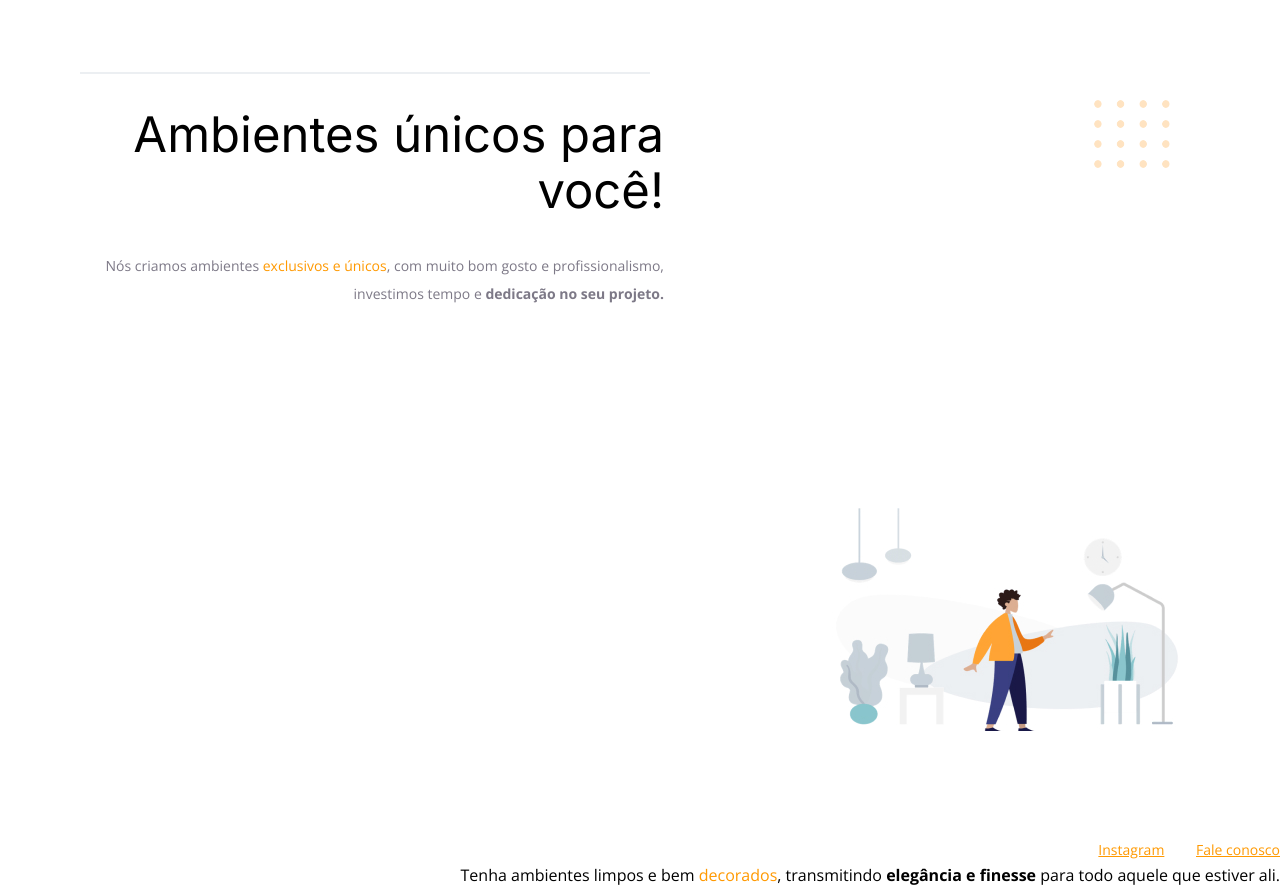
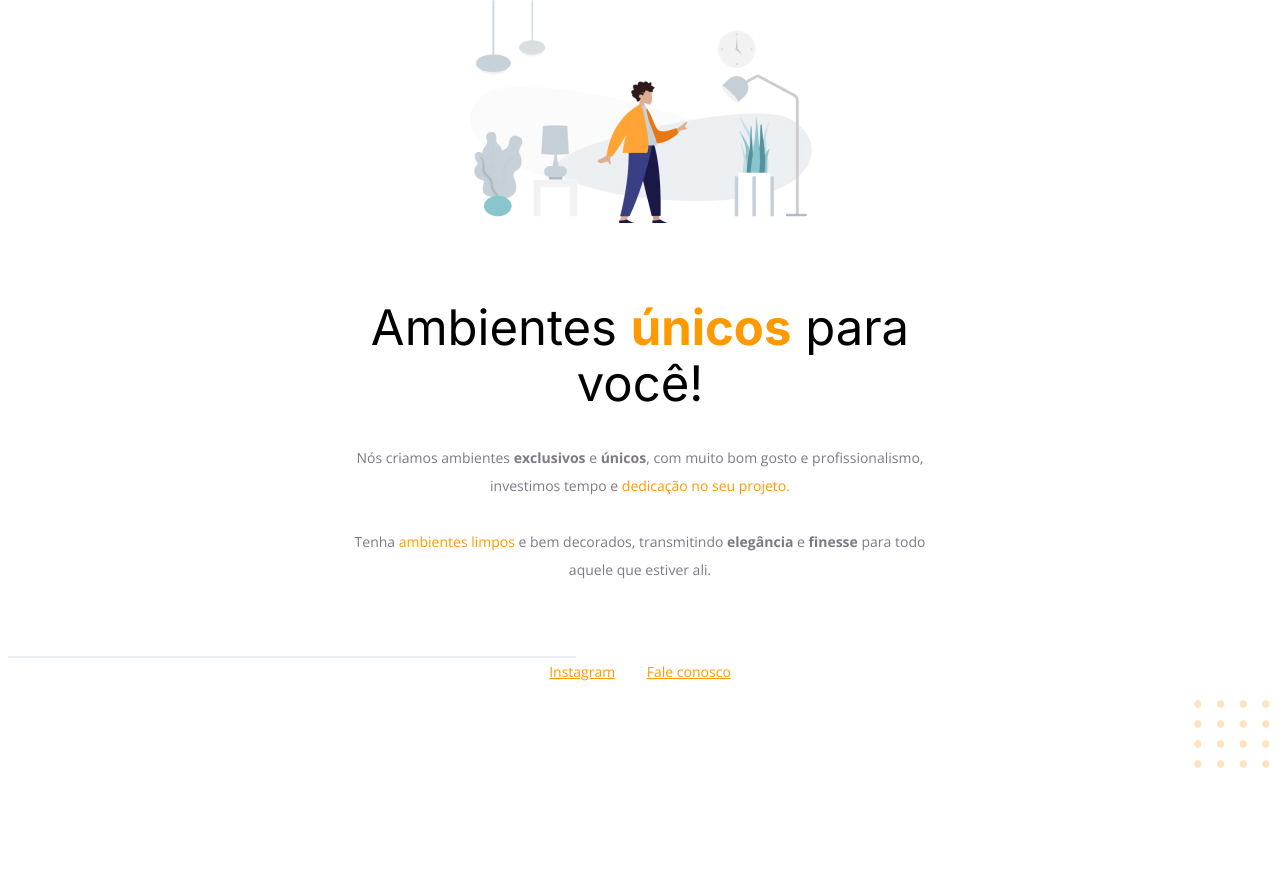
Before and after one commit to taianekarine/Explorer-Stage-02-Desafio-Fase-01, a plain HTML site: page index.html in a window 1280 px wide. After the commit the page ends 800 px from the top, so only its background shows below. Drawn offline with nearby package versions, Linux system fonts and the light colour scheme.

Commit message:
Codigo reorganizado

```diff
--- a/index.html
+++ b/index.html
@@ -1,7 +1,5 @@
-<!-- Instrução que define o tipo do documento. -->
 <!DOCTYPE html>
-<html lang="pt-br">
-  <!-- Tag <head> contém as instruções para a página -->
+<html lang="pt-BR">
   <head>
     <link rel="preconnect" href="https://fonts.googleapis.com" />
     <link rel="preconnect" href="https://fonts.gstatic.com" crossorigin />
@@ -17,35 +15,31 @@
     <link rel="stylesheet" href="style.css" />
   </head>
 
-  <!-- Tag <body> é o corpo do documento, onde tem as informações que serão mostradas. -->
   <body>
     <div id="hero">
-      <div class="line"></div>
-      <h1>Ambientes únicos para você!</h1>
+      <img src="images/img1.jpg" alt="Desenho de uma pessoa vestindo uma camisa amarela em uma sala com Móveis"/>
+
+      <h1>Ambientes <span>únicos</span> para você!</h1>
       <p>
-        Nós criamos ambientes <span>exclusivos e únicos</span>, com muito
+        Nós criamos ambientes <strong>exclusivos</strong> e <strong>únicos</strong>, com muito
         bom gosto e profissionalismo, investimos tempo e
-        <strong>dedicação no seu projeto.</strong>
+        <span>dedicação no seu projeto.</span>
 
         <br />
         <br />
+
+        Tenha <span>ambientes limpos</span> e bem decorados, transmitindo
+        <strong>elegância</strong> e <strong>finesse</strong>
+        para todo aquele que estiver ali.
       </p>
     </div>
-    <img
-      src="images/img1.jpg"
-      alt="Desenho de uma pessoa vestindo uma camisa amarela em uma sala com Móveis"
-    />
 
     <div id="footer">
-      <a target="_blank" href="https://instagram.com/moveisparavoce"
-        >Instagram</a
-      >
+      <div class="line"></div>
+
+      <a target="_blank" href="https://instagram.com/moveisparavoce">Instagram</a>
       <a href="mailto:contato@moveisparavoce.com">Fale conosco</a>
     </div>
-
-    Tenha ambientes limpos e bem <span>decorados</span>, transmitindo
-    <strong>elegância e finesse</strong>
-    para todo aquele que estiver ali.
 
     <img
       id="balls"
--- a/style.css
+++ b/style.css
@@ -1,28 +1,33 @@
+* {
+  margin: 0;
+  padding: 0;
+  box-sizing: border-box;
+}
+
 body {
   font-family: "Open Sans", sans-serif;
-  text-align: end;
-  margin: 0;
+  text-align: center;
 }
 
 #hero {
-    width: 592px;
-    margin: 72px;
+  width: 592px;
+  margin: 0 auto 72px;
 }
 
 img {
-    margin: 100px;
+  margin-bottom: 72px;
 }
 
 h1 {
   font-family: "Inter", sans-serif;
   font-size: 49px;
   line-height: 56px;
-  font-weight: normal;
+  font-weight: 400;
+  margin-bottom: 32px;
 }
 
 h1 span {
-  font-weight: bold;
-
+  font-weight: 700;
   margin-bottom: 32px;
 }
 
@@ -37,20 +42,18 @@ p, #footer {
 }
 
 #footer a + a {
-    margin-left: 28px;
+  margin-left: 28px;
 }
 
 .line {
     width: 568px;
     height: 0;
-
     margin: 0 8px;
-
     border: 1px solid #ECEFF2;
 }
 
 #balls {
     position: fixed;
-    top: 0;
+    bottom: -50px;
     right: 0;
 }
```
Also changed, not shown: 1 other file.
